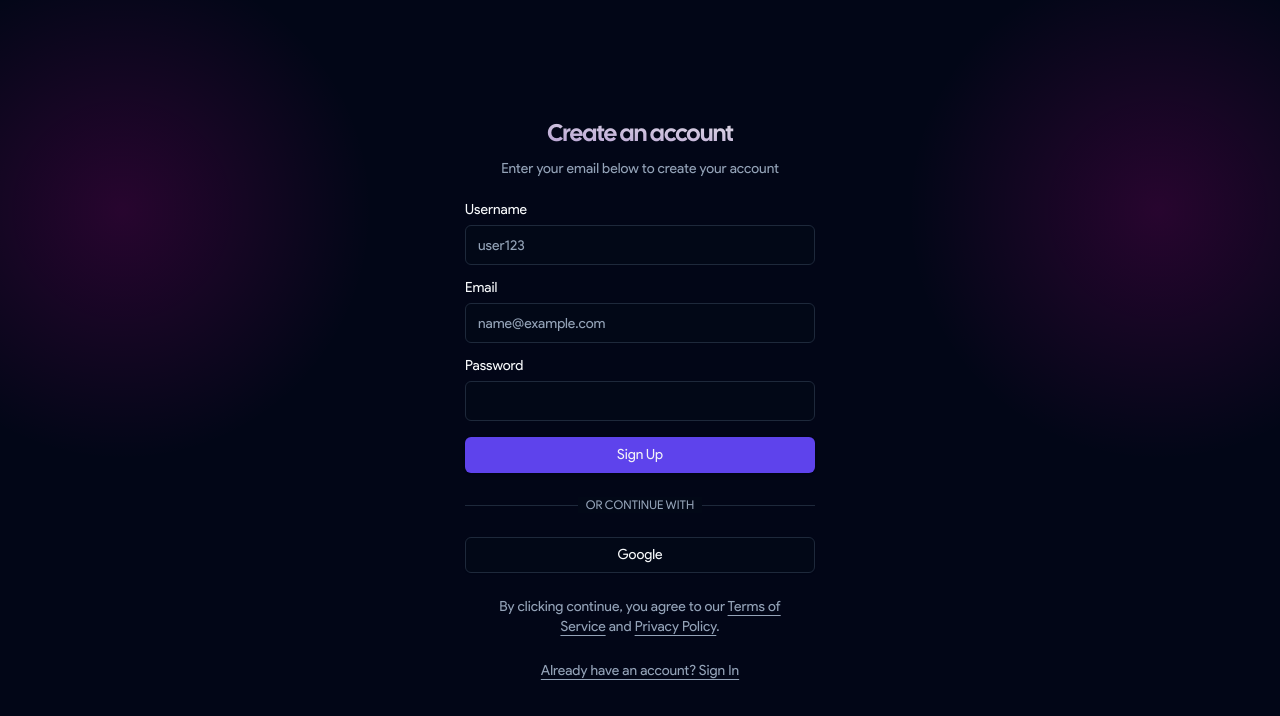
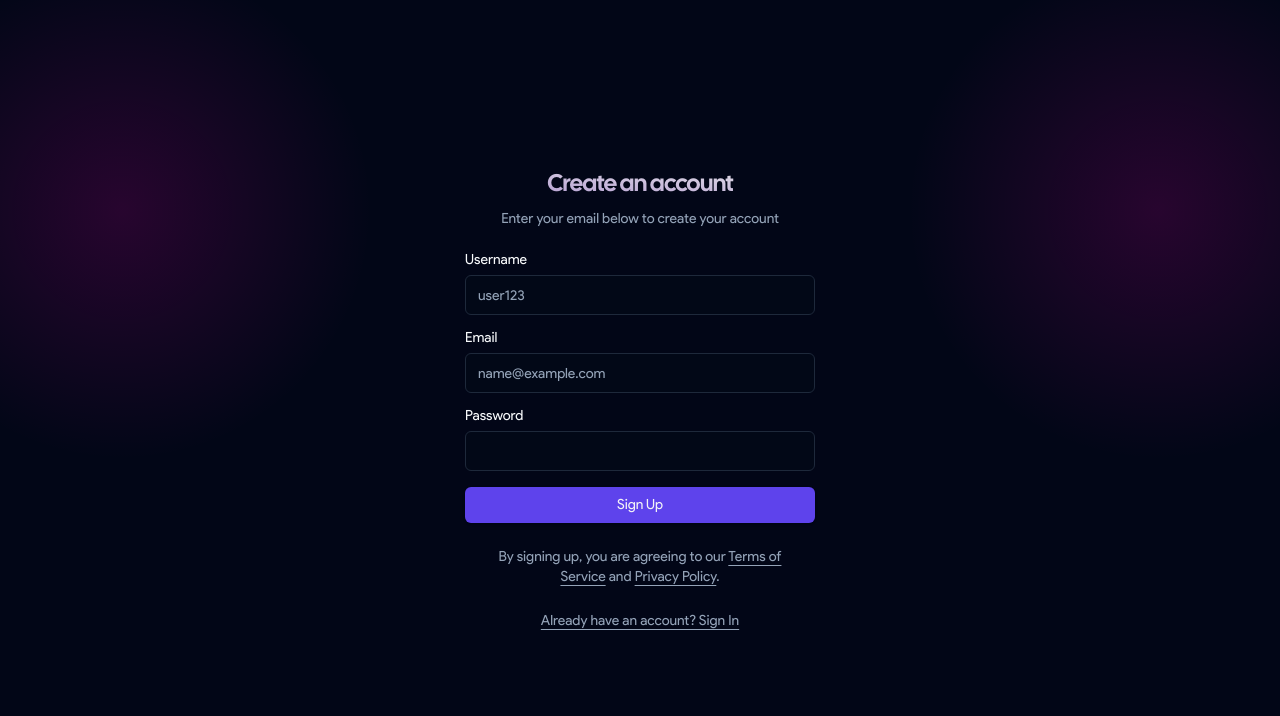
Before and after one commit to mahendraDew/secondbrain-client, a React (Vite) app: page /signup in a window 1280 px wide. Shown: the top 716 px of the page. Built offline with nearby package versions, Linux system fonts and the light colour scheme.

Commit message:
removed google btns from signin and signup

```diff
--- a/src/pages/Signin.tsx
+++ b/src/pages/Signin.tsx
@@ -144,22 +144,10 @@ export default function SignIn({ setUser }: SignInProps) {
                 </Button>
               </div>
             </form>
-            <div className="relative">
-              <div className="absolute inset-0 flex items-center">
-                <span className="w-full border-t" />
-              </div>
-              <div className="relative flex justify-center text-xs uppercase">
-                <span className="bg-background px-2 text-muted-foreground">
-                  Or continue with
-                </span>
-              </div>
-            </div>
-            <Button variant="outline" type="button" disabled={isLoading}>
-              Google
-            </Button>
+
           </div>
           <p className="px-8 text-center text-sm text-muted-foreground">
-            By signing-in, you agree to our{" "}
+            By signing-in, you are agreeing to our{" "}
             <a href="/tos" className="hover:text-brand hover:text-gray-200 underline underline-offset-4">
               Terms of Service
             </a>{" "}
--- a/src/pages/Signup.tsx
+++ b/src/pages/Signup.tsx
@@ -125,22 +125,10 @@ export default function SignUp() {
                 </Button>
               </div>
             </form>
-            <div className="relative">
-              <div className="absolute inset-0 flex items-center">
-                <span className="w-full border-t" />
-              </div>
-              <div className="relative flex justify-center text-xs uppercase">
-                <span className="bg-background px-2 text-muted-foreground">
-                  Or continue with
-                </span>
-              </div>
-            </div>
-            <Button variant="outline" type="button" disabled={isLoading}>
-              Google
-            </Button>
+
           </div>
           <p className="px-8 text-center text-sm text-muted-foreground">
-            By clicking continue, you agree to our{" "}
+            By  signing up, you are agreeing to our{" "}
             <a href="/tos" className="hover:text-brand underline hover:text-gray-200 underline-offset-4">
               Terms of Service
             </a>{" "}
```
